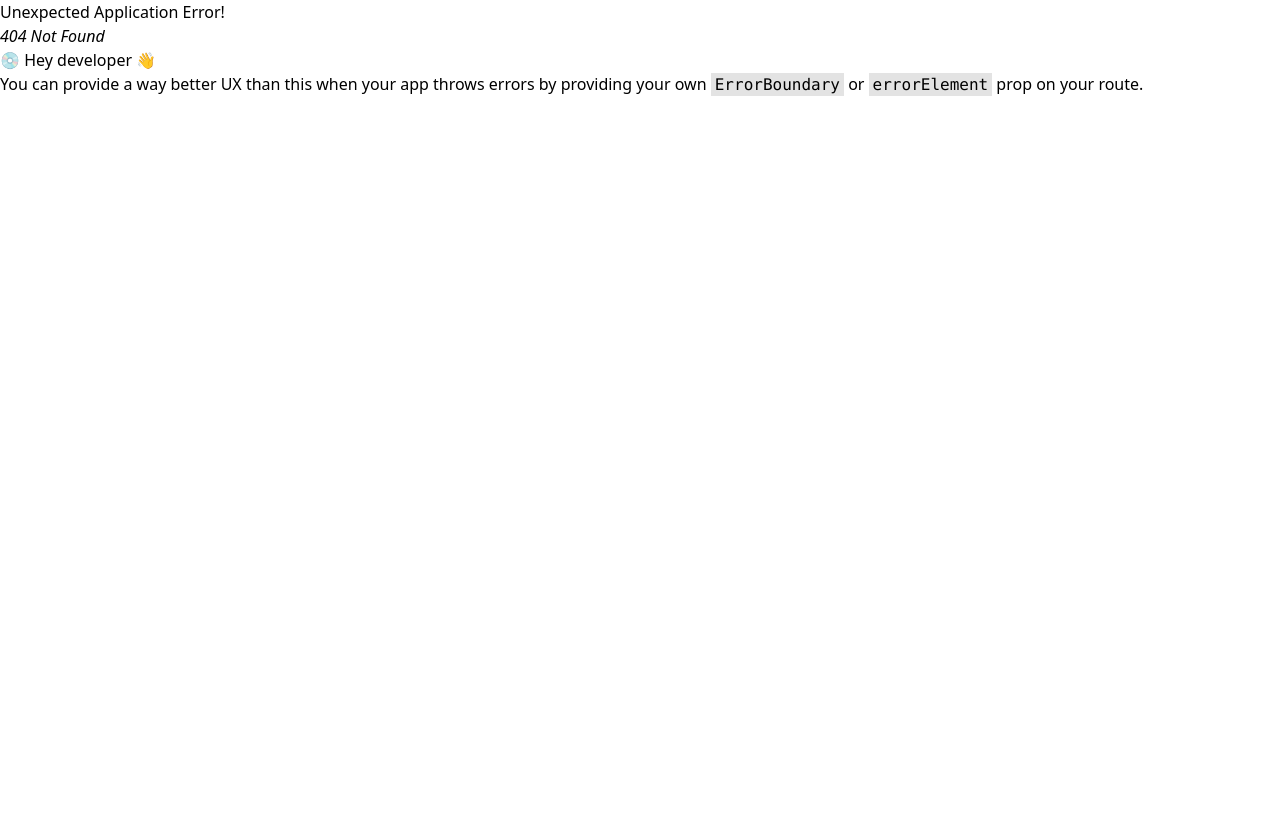
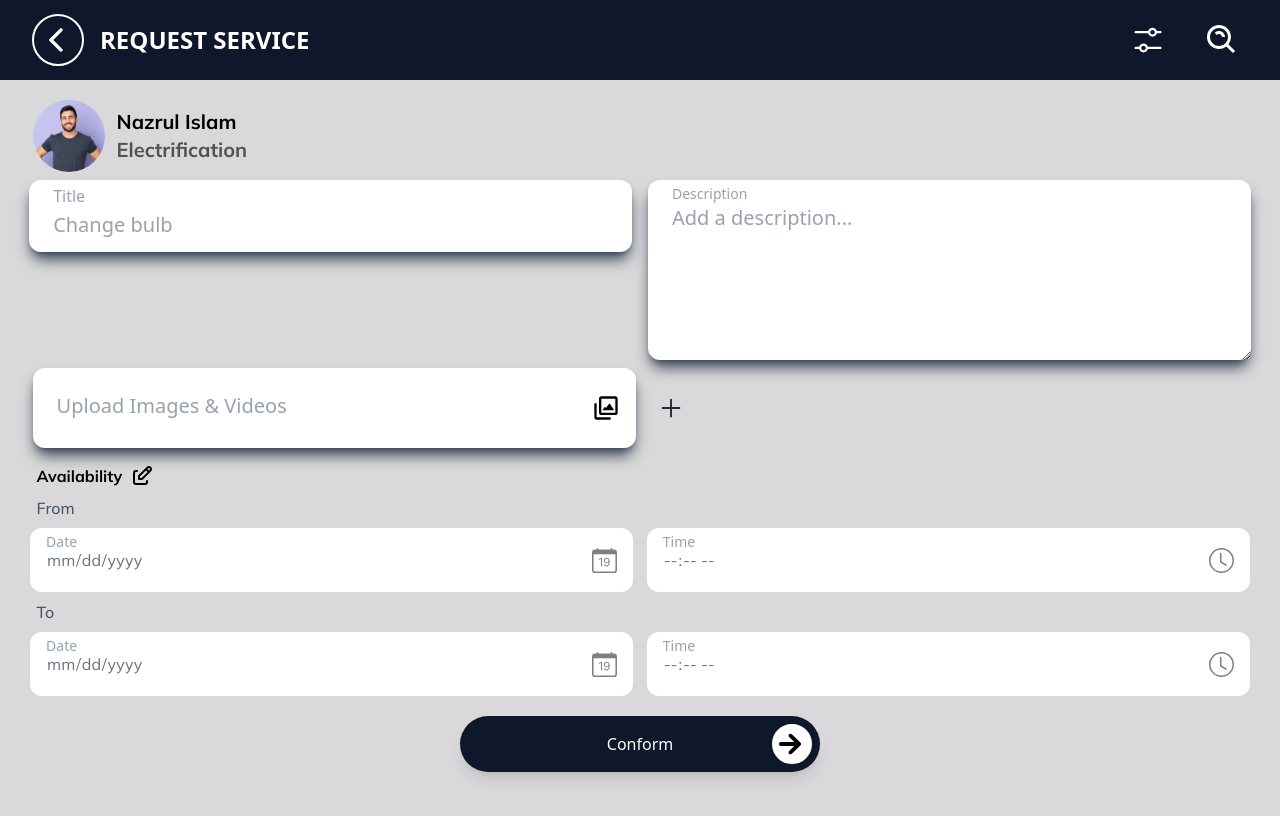
Before and after one commit to RJRYT/ServiceConnectApp, a React (Vite) app: page /request-service in a window 1280 px wide. Before the commit this address had no page. Shown: the top 816 px of the page. Built offline with nearby package versions, Linux system fonts and the light colour scheme; a web font is replaced by a local one.

Commit message:
create and complite requestservice page

```diff
--- a/src/components/Availability.jsx
+++ b/src/components/Availability.jsx
@@ -2,25 +2,31 @@ import React from "react";
 
 import DateTimeInput from "./DateTimeInput";
 import Submitbutton from "./submitbutton";
+import { TbEdit } from "react-icons/tb";
+
 
 function Availability() {
   return (
     <div className="my-2">
-      <h3 className="font-mulish font-bold">Availability</h3>
+      <div className="flex gap-2 items-center" >
+      <h3 className="font-mulish font-bold ml-0 md:ml-3">Availability</h3>
+      <p className="text-[24px]"><TbEdit /></p>
+      </div>
+
       <div>
-        <p className="font-mulish font-medium text-gray-600 my-2">From</p>
+        <p className="font-mulish font-medium text-gray-600 my-2 ml-0 md:ml-3">From</p>
         <div className="flex justify-evenly gap-2">
           <DateTimeInput type="date" label="Date" />
           <DateTimeInput type="time" label="Time" />
         </div>
-        <p className="font-mulish font-medium text-gray-600 my-2">To</p>
+        <p className="font-mulish font-medium text-gray-600 my-2 ml-0 md:ml-3">To</p>
         <div className="flex justify-evenly gap-2">
           <DateTimeInput type="date" label="Date" />
           <DateTimeInput type="time" label="Time" />
         </div>
       </div>
       <div className="w-full my-3 flex justify-center self-center">
-        <Submitbutton title="Reschedule Appointment" />
+        <Submitbutton title="Conform" />
       </div>
     </div>
   );
--- a/src/components/BookingImagesUpload.jsx
+++ b/src/components/BookingImagesUpload.jsx
@@ -24,8 +24,8 @@ function BookingImagesUpload() {
     setImages((prev) => [...prev, ...fileList]);
   };
   return (
-    <>
-      <div className="relative my-2 shadow-lg shadow-gray-700 max-w-[360px] bg-white rounded-xl">
+    <div className="w-full flex flex-col items-center md:flex-row gap-0 md:gap-5">
+       <div className="relative my-2 shadow-lg shadow-gray-700 w-full md:w-[49%] h-20 bg-white rounded-xl ">
         <label
           htmlFor="file-upload"
           className="block w-full p-6 text-xl text-gray-400 cursor-pointer rounded-xl hover:bg-gray-100 transition"
@@ -48,20 +48,22 @@ function BookingImagesUpload() {
       </div>
 
       {/* images preview */}
-      <div className="flex my-5 items-center gap-4 flex-wrap">
+      <div className="w-full md:w-[49%] h-20">
+      <div className="flex mt-2 items-center gap-4 ">
         {previews.map((src, index) => (
           <img
             key={index}
             src={src}
             alt={`Uploaded ${index}`}
-            className="w-16 h-16 object-cover rounded-xl shadow-md"
+            className="w-16 h-16 object-cover rounded-xl shadow-md "
           />
         ))}
-        <label htmlFor="file-upload" className="cursor-pointer">
-          <IoAddOutline size={30} className="text-gray-800" />
+        <label htmlFor="file-upload" className="cursor-pointer h-16 flex items-center">
+          <IoAddOutline size={30} className="text-gray-800 text-20 transform transition duration-300 hover:scale-120" />
         </label>
       </div>
-    </>
+      </div>
+      </div>
   );
 }
 
--- a/src/components/BookingProfile.jsx
+++ b/src/components/BookingProfile.jsx
@@ -2,8 +2,8 @@ import React from "react";
 
 function BookingProfile({ name, service, image }) {
   return (
-    <div className=" my-2 flex gap-3">
-      <img
+<div className="my-2 flex gap-3 w-[98%] ml-0 md:ml-4">
+    <img
         className="h-18 w-18 object-cover rounded-full"
         src={image}
         alt="service-provider-image"
--- a/src/components/DateTimeInput.jsx
+++ b/src/components/DateTimeInput.jsx
@@ -12,7 +12,7 @@ function DateTimeInput({ type, label, className = "" }) {
   const isDate = type === "date";
   const Icon = isDate ? BsCalendarDate : BsClock;
   return (
-    <div className={`relative h-16 min-w-1/2 ${className}`}>
+    <div className={`relative h-16 min-w-[49%] ${className}`}>
       <p className="absolute left-4 top-1 text-sm text-gray-400">{label}</p>
       <Icon className="absolute right-4 top-5" size={25} color="gray" />
       <input
--- /dev/null
+++ b/src/pages/Requestservice.jsx
@@ -0,0 +1,58 @@
+import React from "react";
+import Mainheader from "../components/mainheader";
+import provider from "../assets/booking-details/provider.png";
+import BookingProfile from "../components/BookingProfile";
+import BookingImagesUpload from "../components/BookingImagesUpload";
+import Availability from "../components/Availability";
+
+function Requestservice() {
+  return (
+    <>
+    <Mainheader title="REQUEST SERVICE" />
+      {/* main div */}
+      <div className="p-3 min-h-screen bg-[#D9D9DB] ">
+        <div className="flex flex-col items-center">
+          <BookingProfile
+            name="Nazrul Islam"
+            service="Electrification"
+            image={provider}
+          />
+          <div className="flex flex-col md:flex-row gap-4 w-full justify-center">
+  <div className="relative shadow-lg shadow-gray-700 bg-white rounded-xl pb-2 h-18 w-full md:w-[48%]">
+    <p className="absolute text-gray-400 top-1 left-6">Title</p>
+    <input
+      className="px-6 pt-8 pb-2 w-full h-full rounded-xl placeholder-gray-400 placeholder-opacity-80 text-xl border-none focus:outline-none"
+      type="text"
+      placeholder="Change bulb"
+    />
+
+  </div>
+
+  <div className="relative shadow-lg shadow-gray-700 bg-white rounded-xl min-h-45 w-full md:w-[48%]">
+    <p className="absolute top-1 left-6 text-sm text-gray-400">Description</p>
+    <textarea
+      className="px-6 pt-6 pb-2 w-full h-full rounded-xl border border-gray-300 placeholder-gray-400 text-xl min-h-[110px] border-none focus:outline-none"
+      placeholder="Add a description..."
+    ></textarea>
+  </div>
+</div>
+
+{/* image upload */}
+    <div className="w-[98%] ml-0 md:ml-4">
+    <BookingImagesUpload />
+    </div>
+
+{/* Availability */}
+    <div className="w-[98%]">
+    <Availability />
+    </div>
+
+    </div>
+
+ </div>
+
+    </>
+  )
+}
+
+export default Requestservice;
--- a/src/routes/Router.jsx
+++ b/src/routes/Router.jsx
@@ -18,6 +18,7 @@ import DashBoard from "../layouts/DashBoard";
 import Bookings from "../pages/BookingsList";
 import Allcategory from "../pages/allcategory";
 import BookingServices from "../pages/BookingServices";
+import Requestservice from "../pages/Requestservice";
 
 const router = createBrowserRouter([
   {
@@ -99,6 +100,10 @@ const router = createBrowserRouter([
     path: "/providerprofile",
     element: <ProviderProfile />,
   },
+  {
+    path: "/request-service",
+    element: <Requestservice />,
+  }
 ]);
 
 export default function Router() {
```
